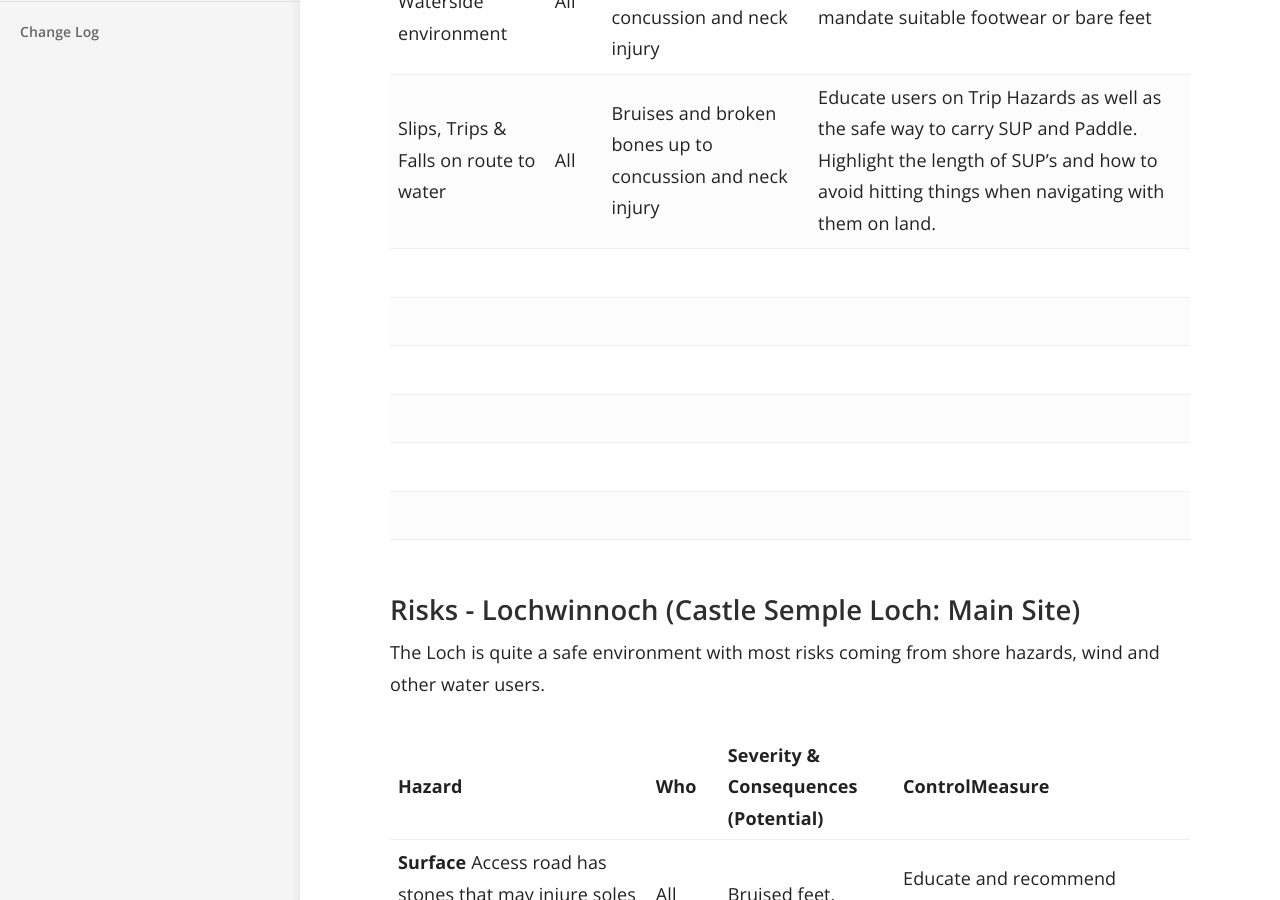
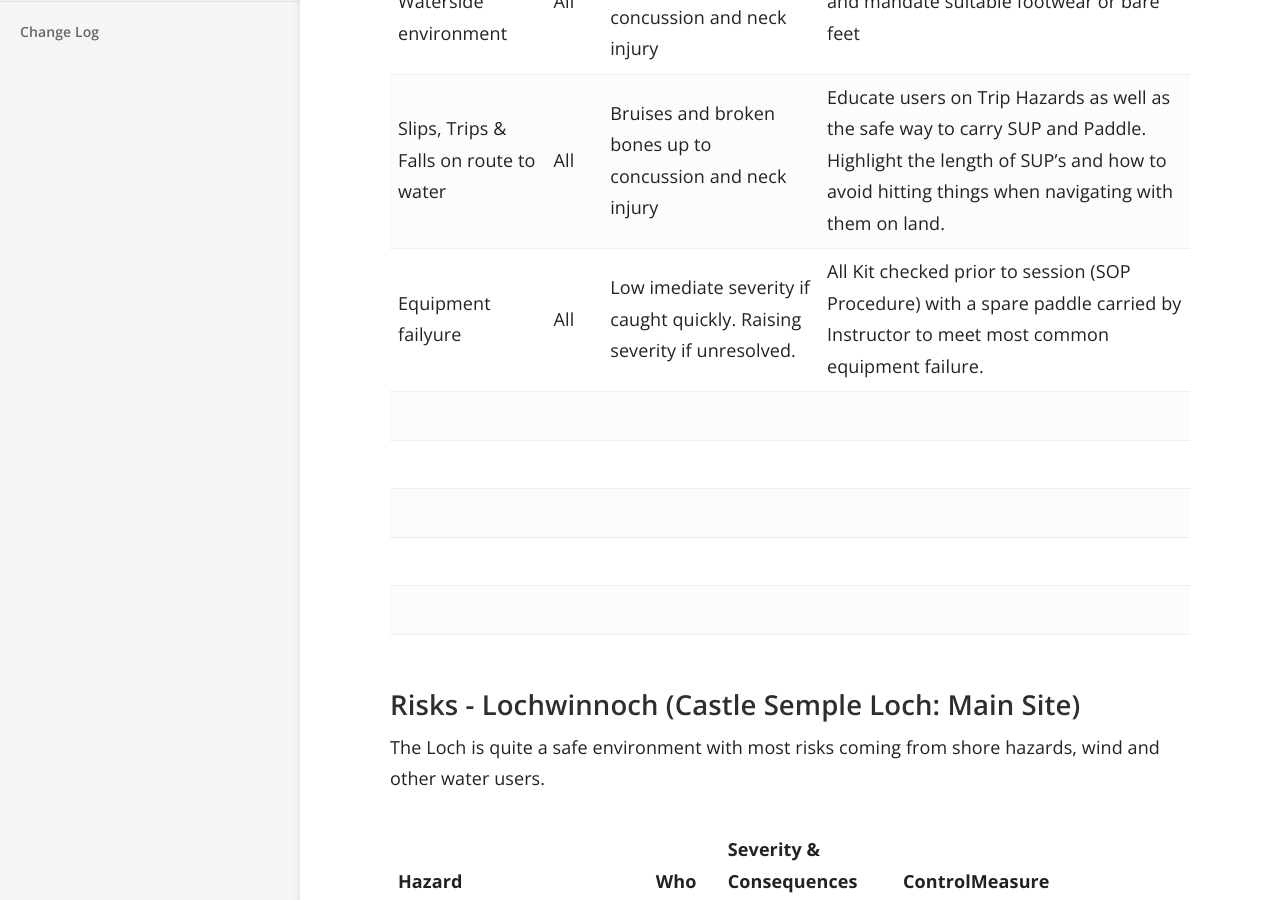
Before and after one commit to numbat70/clyde, a Jekyll site: the page built from _docs/Content/20-SUP_RISK.md, in a window 1280 px wide and 900 px high, scrolled down 816 px. Built offline with Jekyll 4.4.1, drawn with Linux system fonts in a browser that asks for light colours.

Commit message:
Update 20-SUP_RISK.md
mk

```diff
--- a/_docs/Content/20-SUP_RISK.md
+++ b/_docs/Content/20-SUP_RISK.md
@@ -19,7 +19,7 @@ Hazard | Who | Severity & Consequences (Potential) | ControlMeasure
 --- | --- | --- | ---
 Slip on Waterside environment | All | Bruises and broken bones up to concussion and neck injury | Educate participants about slip hazard and mandate suitable footwear or bare feet
 Slips, Trips & Falls on route to water  | All | Bruises and broken bones up to concussion and neck injury |  Educate users on Trip Hazards as well as the safe way to carry SUP and Paddle. Highlight the length of SUP's and how to avoid hitting things when navigating with them on land.
-  |  |  |
+Equipment failyure  | All | Low imediate severity if caught quickly. Raising severity if unresolved.  | All Kit checked prior to session (SOP Procedure) with a spare paddle carried by Instructor to meet most common equipment failure.
   |  |  |
   |  |  |
   |  |  |
```
